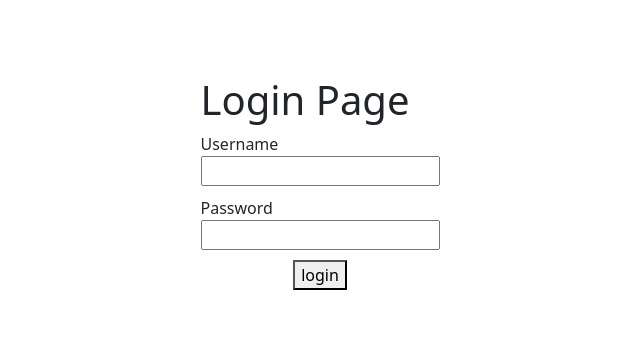
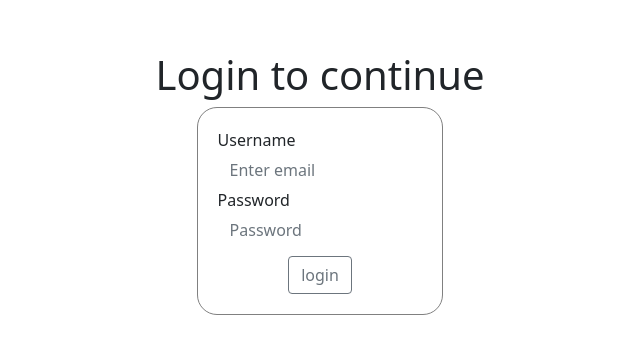
Before and after one commit to DivyarajsinhRana/user-authentication, a React (Create React App) app in the folder authentication/: page / in a window 1280 px wide. Shown: the part 217-570 px from the top of the page, without its empty margins (320-960 px from the left). Built offline with nearby package versions, Linux system fonts and the light colour scheme.

Commit message:
login page done

```diff
--- a/authentication/src/Pages/Login/Login.jsx
+++ b/authentication/src/Pages/Login/Login.jsx
@@ -1,7 +1,7 @@
-import  '../Login/login.css';
+import '../Login/login.css';
 import { loginUser, useAuthState, useAuthDispatch } from '../../Context'
 import { useNavigate } from 'react-router-dom';
-import {  useState,useEffect } from 'react';
+import { useState, useEffect } from 'react';
 const Login = () => {
     const navigate = useNavigate();
     const dispatch = useAuthDispatch()
@@ -12,8 +12,8 @@ const Login = () => {
     const handleLogin = async (e) => {
         e.preventDefault();
         try {
-    let response = await loginUser(dispatch, {email,password}) //loginUser action makes the request and handles all the neccessary state changes
-    console.log("response>>>",response)
+            let response = await loginUser(dispatch, { email, password }) //loginUser action makes the request and handles all the neccessary state changes
+            console.log("response>>>", response)
             console.log(!response.user);
             if (!response.user) return
             navigate('/dashboard') //navigate to dashboard on success
@@ -22,50 +22,33 @@ const Login = () => {
         }
     }
     useEffect(() => {
-        if(localStorage.getItem("currentUser"))
-        {
+        if (localStorage.getItem("currentUser")) {
             navigate('/dashboard');
         }
     }, [])
     return (
         <div className="container">
-            <div className={{ width: 200 }}>
-                <h1>Login Page</h1>
+            <div>
+                <h1>Login to continue</h1>
                 {
                     errorMessage ? <p className="error">{errorMessage}</p> : null
                 }
-                <form >
-                    <div className="loginForm">
-                        <div className="loginFormItem">
-                            <label htmlFor="email">Username</label>
-                            <input type="text" id='email' value={email} onChange={(e) => setEmail(e.target.value)} disabled={loading} />
+                <div className='form'>
+                <form>
+                    <div className="form-group">
+                        <label for="exampleInputEmail1">Username</label>
+                        <input type="email" className="form-control" id="exampleInputEmail1" aria-describedby="emailHelp" placeholder="Enter email"  value={email} onChange={(e) => setEmail(e.target.value)} disabled={loading}/>
+
                     </div>
-                        <div className="loginFormItem">
-                            <label htmlFor="password">Password</label>
-                            <input type="password" id='password' value={password} onChange={(e) => setPassword(e.target.value)} disabled={loading} />
+                    <div className="form-group">
+                        <label for="exampleInputPassword1">Password</label>
+                        <input type="password" className="form-control" id="exampleInputPassword1" placeholder="Password" value={password} onChange={(e) => setPassword(e.target.value)} disabled={loading}/>
                     </div>
-                        <div className='d-flex justify-content-center'>
-
-                    <button onClick={handleLogin} disabled={loading}>login</button>
-                        </div>
+                    <div className='d-flex justify-content-center mt-2'>
+                    <button type="submit" onClick={handleLogin} disabled={loading} className="btn btn-outline-secondary">login</button>
                     </div>
                 </form>
-                {/* <form>
-  <div class="form-group">
-    <label for="exampleInputEmail1">Email address</label>
-    <input type="email" class="form-control" id="exampleInputEmail1" aria-describedby="emailHelp" placeholder="Enter email"/>
-    <small id="emailHelp" class="form-text text-muted">We'll never share your email with anyone else.</small>
                 </div>
-  <div class="form-group">
-    <label for="exampleInputPassword1">Password</label>
-    <input type="password" class="form-control" id="exampleInputPassword1" placeholder="Password"/>
-  </div>
-  <div class="form-check">
-    <input type="checkbox" class="form-check-input" id="exampleCheck1"/>
-    <label class="form-check-label" for="exampleCheck1">Check me out</label>
-  </div>
-  <button type="submit" class="btn btn-primary">Submit</button>
-</form> */}
             </div>
         </div>
     )
--- a/authentication/src/Pages/Login/login.css
+++ b/authentication/src/Pages/Login/login.css
@@ -24,3 +24,10 @@
     flex-direction: column;
     margin-bottom: 10px;
   }
+  .form{
+    border: 1px solid grey;
+    border-radius:20px;
+  }
+  .form input {
+    border: 0;
+  }
```
Lines whose indentation alone changed are shown as unchanged.
